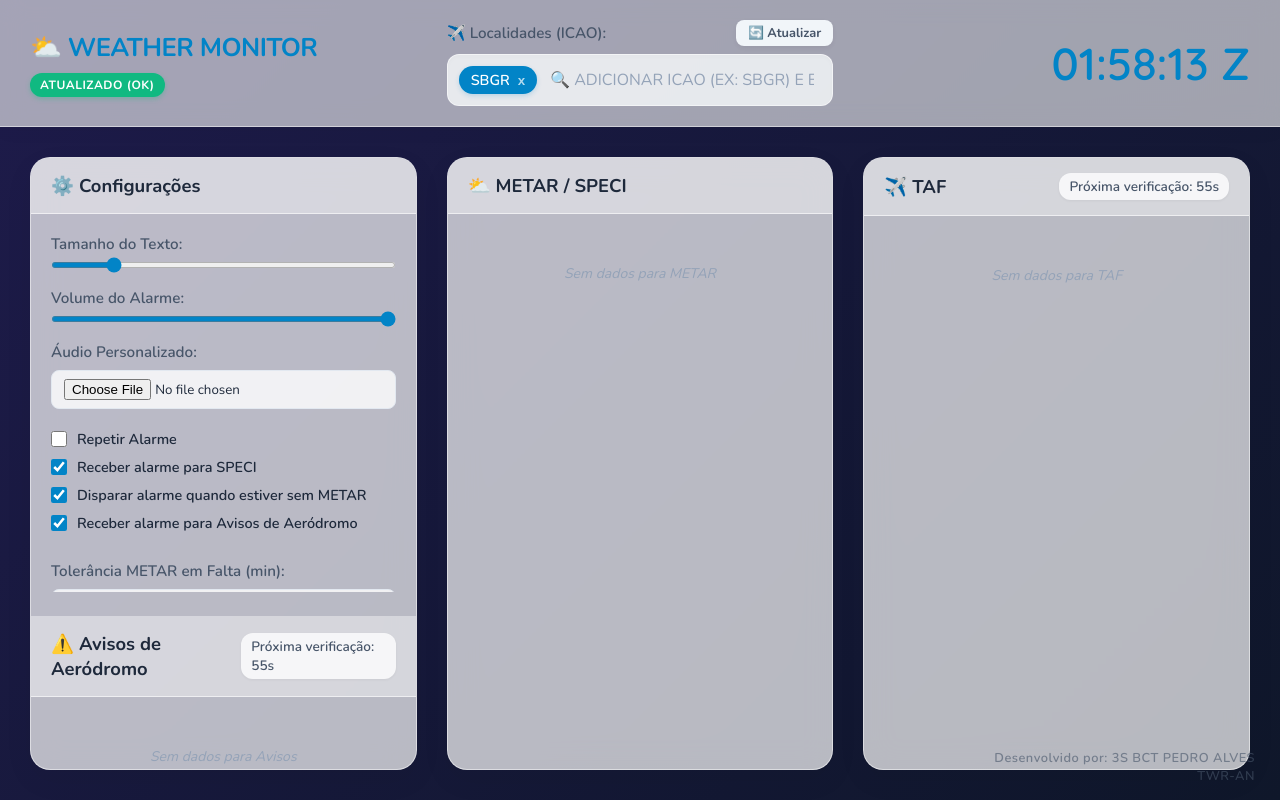
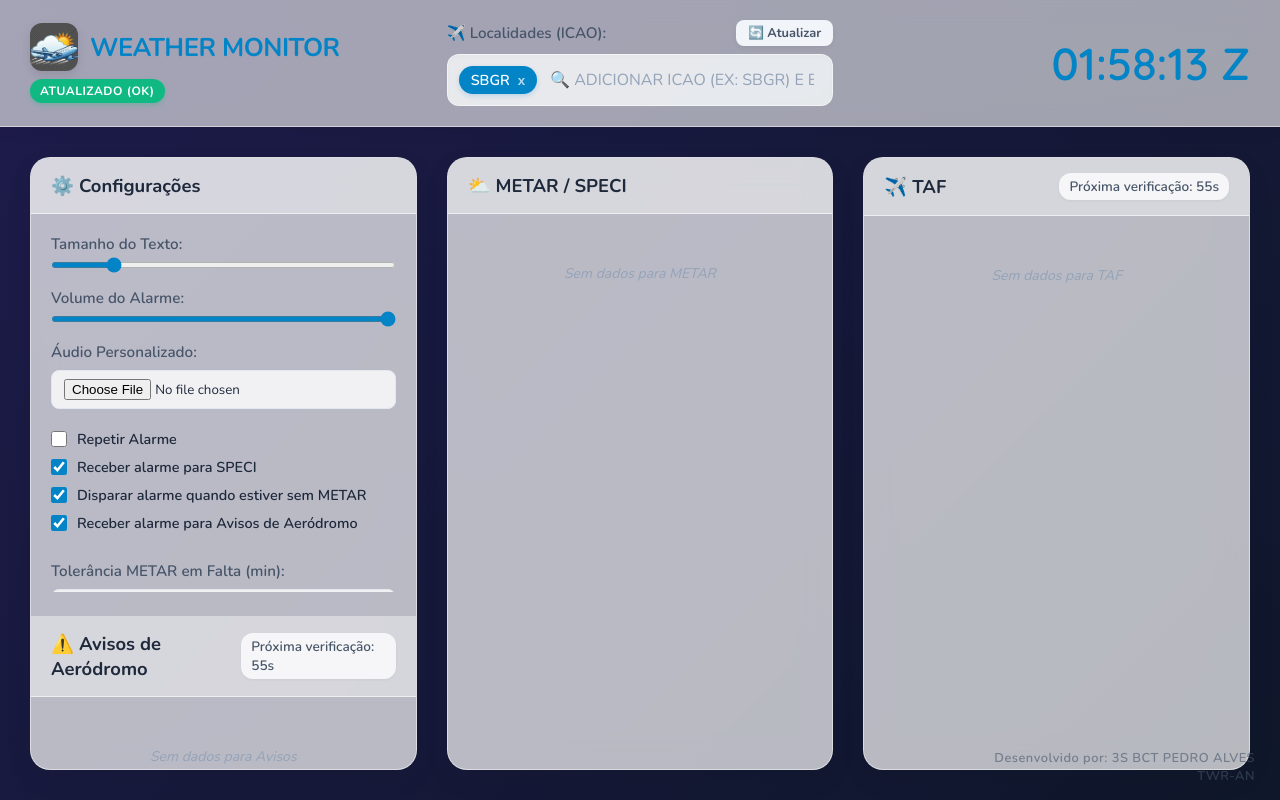
Before and after one commit to peacemaker1905/WeatherMonitor-, a plain HTML site: page index.html in a window 1280 px wide. Drawn offline with nearby package versions, Linux system fonts and the light colour scheme; no server answers.

Commit message:
Add files via upload

```diff
--- a/css/styles.css
+++ b/css/styles.css
@@ -78,11 +78,26 @@ body {
     align-items: flex-start;
 }
 
+.title-wrapper {
+    display: flex;
+    align-items: center;
+    gap: 12px;
+    margin-bottom: 8px;
+}
+
+.site-logo {
+    width: 48px;
+    height: 48px;
+    border-radius: 12px;
+    object-fit: cover;
+    box-shadow: 0 4px 10px rgba(0, 0, 0, 0.1);
+}
+
 .title-area h1 {
     color: var(--airway-blue);
     font-size: 1.6rem;
     font-weight: 700;
-    margin-bottom: 8px;
+    margin-bottom: 0;
     letter-spacing: -0.5px;
 }
 
--- a/index.html
+++ b/index.html
@@ -7,6 +7,7 @@
     <link href="https://fonts.googleapis.com/css2?family=Nunito:wght@400;600;700&family=Quicksand:wght@600&display=swap" rel="stylesheet">
     <link rel="stylesheet" href="css/styles.css">
     <link rel="manifest" href="manifest.json">
+    <link rel="icon" type="image/jpeg" href="icons/logo.jpg">
     <meta name="theme-color" content="#e0f2fe">
 </head>
 <body>
@@ -15,7 +16,10 @@
     <header class="top-header">
         <div class="header-content">
             <div class="title-area">
-                <h1>⛅ WEATHER MONITOR</h1>
+                <div class="title-wrapper">
+                    <img src="icons/logo.jpg" alt="Weather Monitor Logo" class="site-logo">
+                    <h1>WEATHER MONITOR</h1>
+                </div>
                 <span class="status-indicator" id="api-status">Conectando...</span>
             </div>
 
```
Also changed, not shown: icons/icon-192x192.png, icons/icon-512x512.png, icons/logo.jpg (added).
